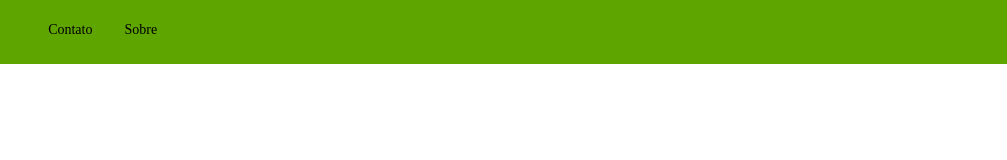
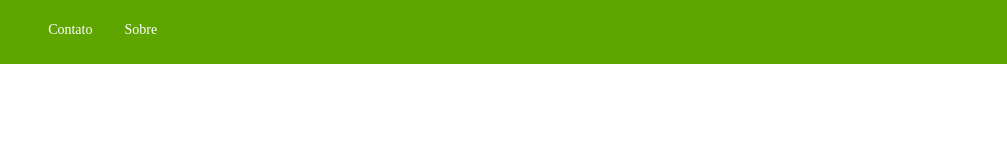
Before and after one commit to Resky220504/Pagina_Boletim, a plain HTML site: page Projeto_Boletim_Censipam/index.html in a window 1280 px wide. Shown: the full height of the page, 273-1280 px from the left. Drawn offline with nearby package versions, Linux system fonts and the light colour scheme.

Commit message:
Alteração de Cores da Navbar

```diff
--- a/Projeto_Boletim_Censipam/index.html
+++ b/Projeto_Boletim_Censipam/index.html
@@ -94,12 +94,12 @@
 
                 <a
                   href="#"
-                  class="rounded-md px-3 py-3 text-sm font-medium text-white-300 hover:bg-lime-500 hover:text-white"
+                  class="rounded-md px-3 py-3 text-sm font-medium text-white hover:bg-lime-500 hover:text-white"
                   >Contato</a
                 >
                 <a
                   href="#"
-                  class="rounded-md px-3 py-3 text-sm font-medium text-white-300 hover:bg-lime-500 hover:text-white"
+                  class="rounded-md px-3 py-3 text-sm font-medium text-white hover:bg-lime-500 hover:text-white"
                   >Sobre</a
                 >
               </div>
```
